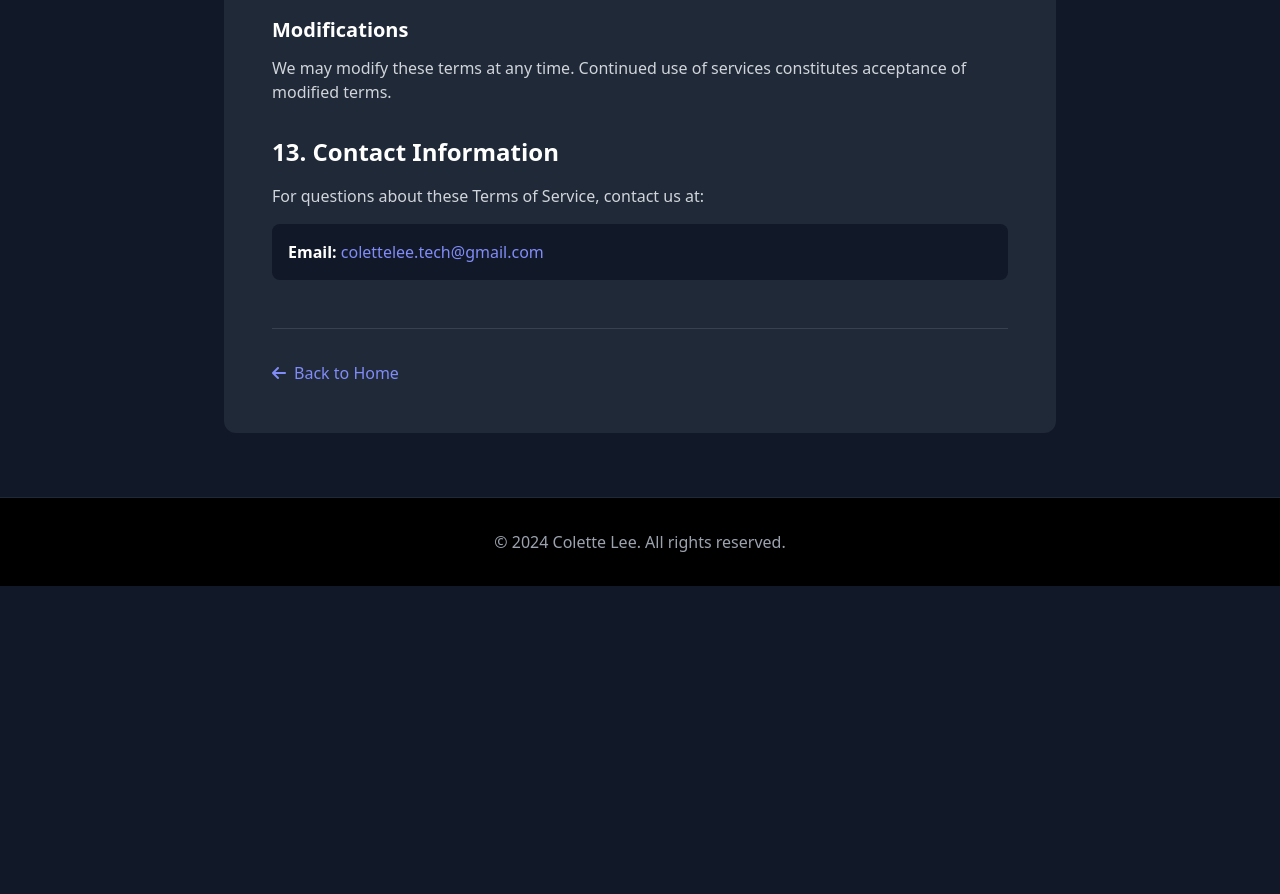
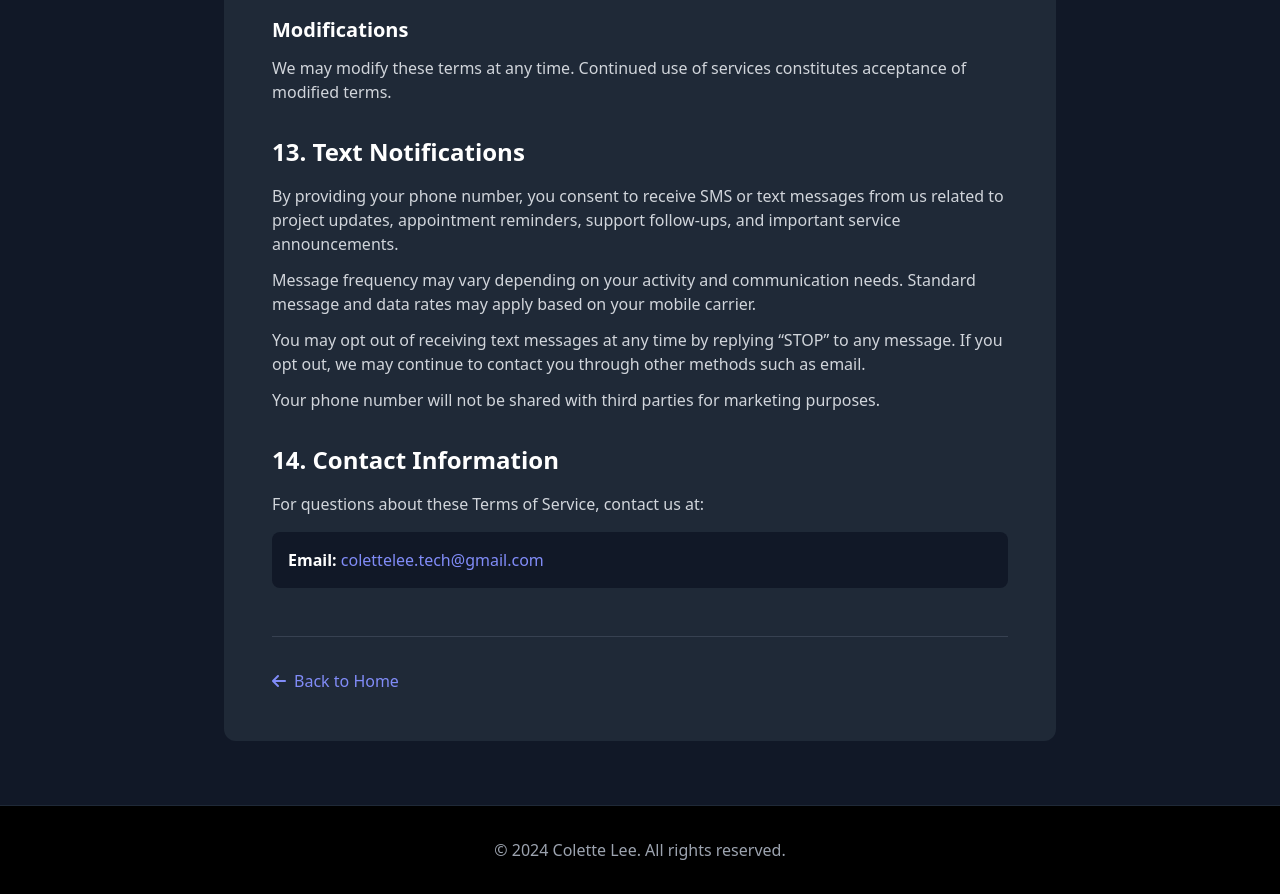
Before and after one commit to colette-lee-2/colette-lee-2.github.io, a plain HTML site: page terms-of-service.html in a window 1280 px wide. Shown: the part 4140-5034 px from the top of the page. Before the commit the page ends 4726 px from the top, so only its background shows below. Drawn offline with nearby package versions, Linux system fonts and the light colour scheme.

Commit message:
ToS and privacy policy
added text details

```diff
--- a/terms-of-service.html
+++ b/terms-of-service.html
@@ -208,7 +208,28 @@
                 </section>
 
                 <section class="mb-8">
-                    <h2 class="text-2xl font-bold text-white mb-4">13. Contact Information</h2>
+                    <h2 class="text-2xl font-bold text-white mb-4">13. Text Notifications</h2>
+
+                    <p class="text-gray-300 mb-3">
+                        By providing your phone number, you consent to receive SMS or text messages from us related to project updates, appointment reminders, support follow-ups, and important service announcements.
+                    </p>
+
+                    <p class="text-gray-300 mb-3">
+                        Message frequency may vary depending on your activity and communication needs. Standard message and data rates may apply based on your mobile carrier.
+                    </p>
+
+                    <p class="text-gray-300 mb-3">
+                        You may opt out of receiving text messages at any time by replying “STOP” to any message. If you opt out, we may continue to contact you through other methods such as email.
+                    </p>
+
+                    <p class="text-gray-300">
+                        Your phone number will not be shared with third parties for marketing purposes.
+                    </p>
+                </section>
+
+
+                <section class="mb-8">
+                    <h2 class="text-2xl font-bold text-white mb-4">14. Contact Information</h2>
                     <p class="text-gray-300 mb-4">For questions about these Terms of Service, contact us at:</p>
                     <div class="bg-gray-900 rounded-lg p-4 mt-4">
                         <p class="text-gray-300">
```
Also changed, not shown: index.html (+5 -0 lines), privacy-policy.html (+17 -0 lines).
